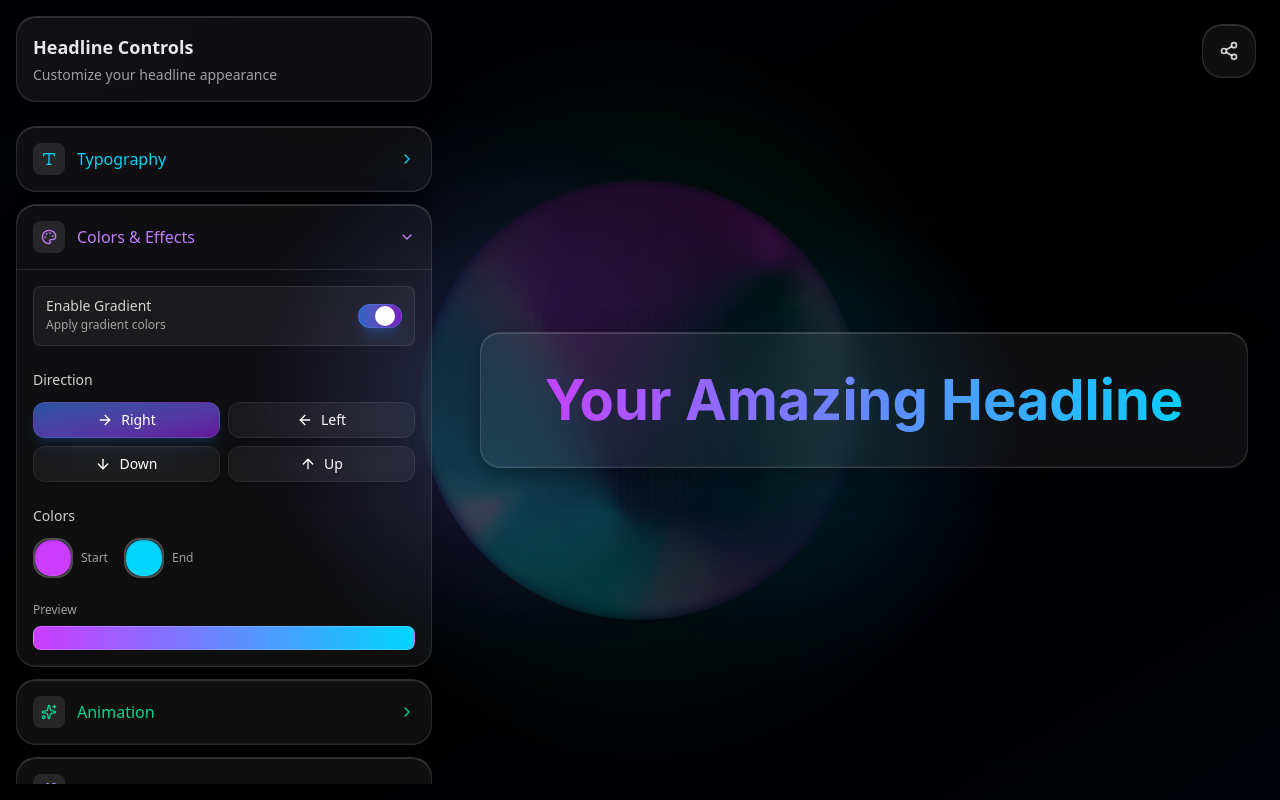
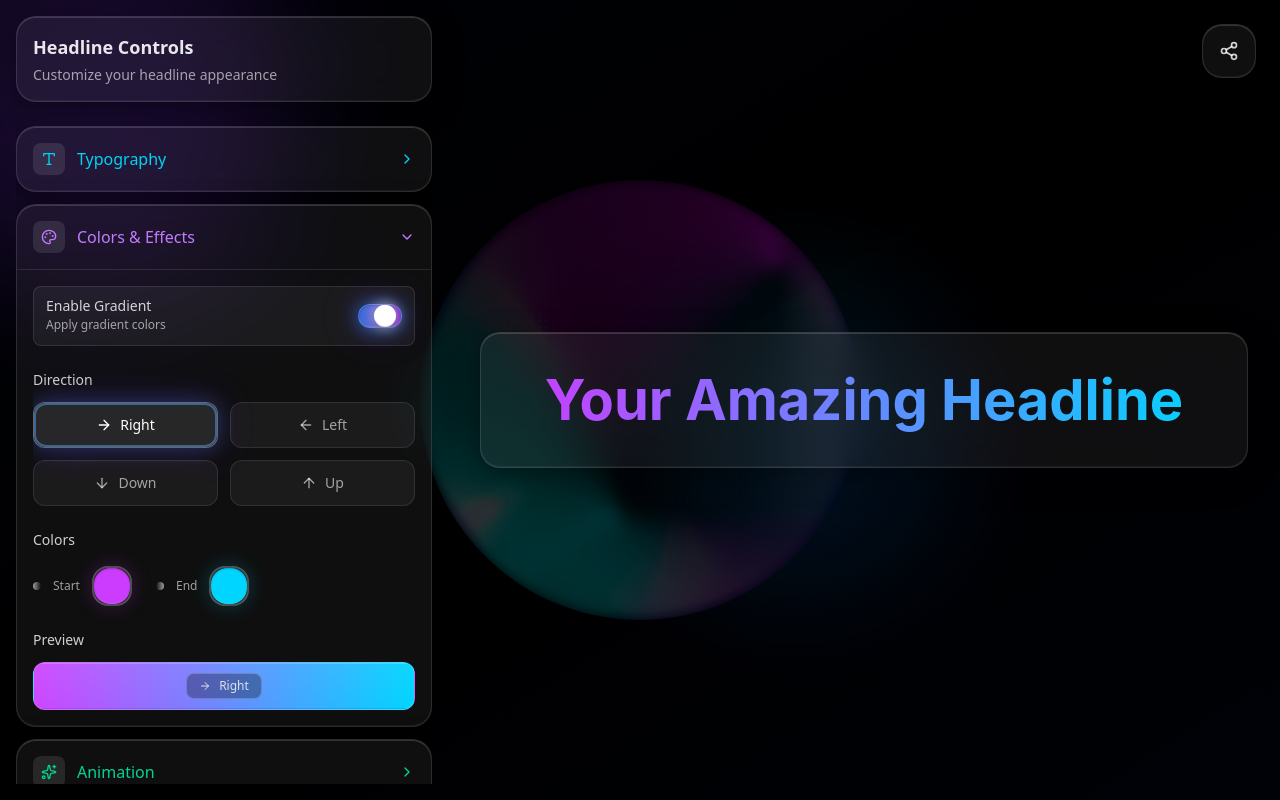
Before and after one commit to monir178/headline-widget, a React (Vite) app: page / in a window 1280 px wide. Both pictures are taken after a click on the button "Colors & Effects". Built offline with nearby package versions, Linux system fonts and the light colour scheme.

Commit message:
refactor: color picker controls are polished

```diff
--- a/src/App.tsx
+++ b/src/App.tsx
@@ -10,9 +10,8 @@ function App() {
       {/* Enhanced Background */}
       <div className="fixed inset-0 z-0">
         {/* Animated gradient orbs */}
-        <div className="absolute top-1/4 left-1/4 w-96 h-96 bg-gradient-to-br from-violet-500/20 to-purple-600/20 rounded-full blur-3xl animate-pulse"></div>
+        <div className="absolute -top-24 -left-24 w-96 h-96 bg-gradient-to-br from-purple-500/20 to-violet-600/20 rounded-full blur-3xl "></div>
         <div className="absolute bottom-1/4 right-1/4 w-80 h-80 bg-gradient-to-br from-cyan-500/15 to-blue-600/15 rounded-full blur-3xl animate-pulse delay-1000"></div>
-        <div className="absolute top-1/2 left-1/2 transform -translate-x-1/2 -translate-y-1/2 w-[600px] h-[600px] bg-gradient-to-br from-emerald-500/10 to-teal-600/10 rounded-full blur-3xl animate-pulse delay-2000"></div>
       </div>
 
       {/* Siri Orb Background */}
--- a/src/components/CompactControlPanel.tsx
+++ b/src/components/CompactControlPanel.tsx
@@ -12,6 +12,7 @@ import { TypographyControls } from "./TypographyControls";
 import { GradientControls } from "./GradientControls";
 import { AnimationControls } from "./AnimationControls";
 import { WordStylingControls } from "./WordStylingControls";
+import { cn } from "@/lib/utils/cn";
 
 interface ControlSection {
   id: string;
@@ -124,7 +125,10 @@ export const CompactControlPanel = () => {
                   {/* Section Header */}
                   <button
                     onClick={() => toggleSection(section.id)}
-                    className="w-full p-4 flex items-center justify-between hover:bg-white/5 transition-colors duration-200">
+                    className={cn(
+                      "w-full p-4 flex items-center justify-between hover:bg-white/5 transition-colors duration-200",
+                      !isExpanded ? "rounded-2xl" : "rounded-t-2xl"
+                    )}>
                     <div className="flex items-center gap-3">
                       <div
                         className={`p-2 rounded-lg bg-white/10 ${colorClasses.text}`}>
--- a/src/components/GradientControls.tsx
+++ b/src/components/GradientControls.tsx
@@ -1,19 +1,38 @@
 import { useHeadlineStore } from "@/store/headline-store";
 import { Switch } from "@/components/ui/switch";
 import { Label } from "@/components/ui/label";
-import { Button } from "@/components/ui/button";
 import { ArrowRight, ArrowLeft, ArrowDown, ArrowUp } from "lucide-react";
+import { motion, AnimatePresence } from "framer-motion";
+import { cn } from "@/lib/utils/cn";
+import React from "react";
 
 const directions = [
-  { value: "→" as const, icon: ArrowRight, label: "Right" },
-  { value: "←" as const, icon: ArrowLeft, label: "Left" },
-  { value: "↓" as const, icon: ArrowDown, label: "Down" },
-  { value: "↑" as const, icon: ArrowUp, label: "Up" },
+  {
+    value: "→" as const,
+    icon: ArrowRight,
+    label: "Right",
+    gradient: "to right",
+  },
+  { value: "←" as const, icon: ArrowLeft, label: "Left", gradient: "to left" },
+  {
+    value: "↓" as const,
+    icon: ArrowDown,
+    label: "Down",
+    gradient: "to bottom",
+  },
+  { value: "↑" as const, icon: ArrowUp, label: "Up", gradient: "to top" },
 ];
 
 export const GradientControls = () => {
   const { settings, updateGradient } = useHeadlineStore();
   const { gradient } = settings;
+
+  const getDirectionGradient = () => {
+    const direction =
+      directions.find((d) => d.value === gradient.direction)?.gradient ||
+      "to right";
+    return `linear-gradient(${direction}, ${gradient.startColor}, ${gradient.endColor})`;
+  };
 
   return (
     <div className="space-y-6">
@@ -44,75 +63,178 @@ export const GradientControls = () => {
         />
       </div>
 
+      <AnimatePresence>
         {gradient.enabled && (
-        <>
+          <motion.div
+            initial={{ opacity: 0, height: 0 }}
+            animate={{ opacity: 1, height: "auto" }}
+            exit={{ opacity: 0, height: 0 }}
+            transition={{ duration: 0.3, ease: "easeInOut" }}
+            className="space-y-6 overflow-hidden">
             {/* Direction Controls */}
             <div className="space-y-3">
               <Label className="text-sm font-medium text-white/80">
                 Direction
               </Label>
-            <div className="grid grid-cols-2 gap-2">
-              {directions.map(({ value, icon: Icon, label }) => (
-                <Button
+              <div className="grid grid-cols-2 gap-3">
+                {directions.map(({ value, icon: Icon, label }) => {
+                  const isActive = gradient.direction === value;
+
+                  return (
+                    <motion.button
                       key={value}
-                  variant={gradient.direction === value ? "default" : "outline"}
-                  size="sm"
                       onClick={() => updateGradient({ direction: value })}
-                  className="flex items-center gap-2">
-                  <Icon className="h-4 w-4" />
+                      className={cn(
+                        "relative p-3 rounded-xl border transition-all duration-500 ease-[cubic-bezier(0.34,1.56,0.64,1)] group overflow-hidden",
+                        isActive
+                          ? "border-white/30 bg-white/10 shadow-[0_0_20px_rgba(59,130,246,0.3),0_0_40px_rgba(147,51,234,0.2)]"
+                          : "border-white/10 bg-white/5 hover:border-white/20 hover:bg-white/8"
+                      )}
+                      whileHover={{ scale: 1.02 }}
+                      whileTap={{ scale: 0.98 }}>
+                      {/* Content */}
+                      <div className="relative flex items-center gap-2 justify-center">
+                        <Icon
+                          className={cn(
+                            "h-4 w-4 transition-all duration-300",
+                            isActive ? "text-white" : "text-white/60"
+                          )}
+                        />
+                        <span
+                          className={cn(
+                            "text-sm font-medium transition-all duration-300",
+                            isActive ? "text-white" : "text-white/60"
+                          )}>
                           {label}
-                </Button>
-              ))}
+                        </span>
+                      </div>
+
+                      {/* Active indicator */}
+                      {isActive && (
+                        <motion.div
+                          layoutId="activeDirection"
+                          className="absolute inset-0 border-2 border-blue-400/50 rounded-xl"
+                          transition={{
+                            type: "spring",
+                            bounce: 0.2,
+                            duration: 0.6,
+                          }}
+                        />
+                      )}
+                    </motion.button>
+                  );
+                })}
               </div>
             </div>
 
             {/* Color Pickers */}
-          <div className="space-y-3">
-            <Label className="text-sm font-medium text-white/80">Colors</Label>
-            <div className="flex items-center gap-4">
-              <div className="flex items-center gap-2">
+            <div className="space-y-4">
+              <Label className="text-sm font-medium text-white/80">
+                Colors
+              </Label>
+              <div className="flex items-center gap-6">
+                {/* Start Color */}
+                <div className="flex items-center gap-3">
+                  <div className="w-2 h-2 rounded-full bg-gradient-to-r from-white to-transparent opacity-60" />
+                  <span className="text-xs text-white/60 font-medium">
+                    Start
+                  </span>
+                  <motion.div
+                    whileHover={{ scale: 1.1 }}
+                    whileTap={{ scale: 0.95 }}
+                    className="relative">
                     <input
                       type="color"
                       value={gradient.startColor}
                       onChange={(e) =>
                         updateGradient({ startColor: e.target.value })
                       }
-                  className="w-8 h-8 rounded-lg cursor-pointer color-input"
+                      className="w-12 h-12 rounded-full cursor-pointer border-2 border-white/30 transition-all duration-300 hover:border-white/50"
+                      style={{ backgroundColor: gradient.startColor }}
                     />
-                <span className="text-xs text-white/60">Start</span>
+                    <div
+                      className="absolute inset-0 rounded-full transition-all duration-300 pointer-events-none -z-10"
+                      style={{
+                        boxShadow: `0 0 20px ${gradient.startColor}40`,
+                      }}
+                    />
+                  </motion.div>
                 </div>
-              <div className="flex items-center gap-2">
+
+                {/* End Color */}
+                <div className="flex items-center gap-3">
+                  <div className="w-2 h-2 rounded-full bg-gradient-to-r from-transparent to-white opacity-60" />
+                  <span className="text-xs text-white/60 font-medium">End</span>
+                  <motion.div
+                    whileHover={{ scale: 1.1 }}
+                    whileTap={{ scale: 0.95 }}
+                    className="relative">
                     <input
                       type="color"
                       value={gradient.endColor}
-                  onChange={(e) => updateGradient({ endColor: e.target.value })}
-                  className="w-8 h-8 rounded-lg cursor-pointer color-input"
+                      onChange={(e) =>
+                        updateGradient({ endColor: e.target.value })
+                      }
+                      className="w-12 h-12 rounded-full cursor-pointer border-2 border-white/30 transition-all duration-300 hover:border-white/50"
+                      style={{ backgroundColor: gradient.endColor }}
                     />
-                <span className="text-xs text-white/60">End</span>
+                    <div
+                      className="absolute inset-0 rounded-full transition-all duration-300 pointer-events-none -z-10"
+                      style={{
+                        boxShadow: `0 0 20px ${gradient.endColor}40`,
+                      }}
+                    />
+                  </motion.div>
                 </div>
               </div>
             </div>
 
-          {/* Gradient Preview */}
-          <div className="space-y-2">
-            <Label className="text-xs text-white/60">Preview</Label>
-            <div
-              className="h-6 rounded-lg border border-white/20"
-              style={{
-                background: `linear-gradient(${
-                  gradient.direction === "→"
-                    ? "to right"
-                    : gradient.direction === "←"
-                    ? "to left"
-                    : gradient.direction === "↓"
-                    ? "to bottom"
-                    : "to top"
-                }, ${gradient.startColor}, ${gradient.endColor})`,
+            {/* Enhanced Gradient Preview */}
+            <div className="space-y-3">
+              <Label className="text-sm font-medium text-white/80">
+                Preview
+              </Label>
+              <motion.div
+                className="relative h-12 rounded-xl border border-white/20 overflow-hidden"
+                style={{ background: getDirectionGradient() }}
+                animate={{
+                  background: getDirectionGradient(),
                 }}
-            />
+                transition={{ duration: 0.5, ease: "easeInOut" }}>
+                {/* Glassmorphism overlay */}
+                <div className="absolute inset-0 bg-gradient-to-br from-white/10 to-transparent" />
+                <div className="absolute inset-0 shadow-[inset_0_1px_0_rgba(255,255,255,0.2),inset_0_-1px_0_rgba(0,0,0,0.1)]" />
+
+                {/* Direction indicator */}
+                <div className="absolute inset-0 flex items-center justify-center">
+                  <motion.div
+                    key={gradient.direction}
+                    initial={{ opacity: 0, scale: 0.8 }}
+                    animate={{ opacity: 1, scale: 1 }}
+                    transition={{ duration: 0.3 }}
+                    className="flex items-center gap-2 px-3 py-1 bg-black/30 backdrop-blur-sm rounded-lg border border-white/20">
+                    {directions.find((d) => d.value === gradient.direction)
+                      ?.icon &&
+                      React.createElement(
+                        directions.find((d) => d.value === gradient.direction)!
+                          .icon,
+                        {
+                          className: "w-3 h-3 text-white/80",
+                        }
+                      )}
+                    <span className="text-xs text-white/80 font-medium">
+                      {
+                        directions.find((d) => d.value === gradient.direction)
+                          ?.label
+                      }
+                    </span>
+                  </motion.div>
                 </div>
-        </>
+              </motion.div>
+            </div>
+          </motion.div>
         )}
+      </AnimatePresence>
     </div>
   );
 };
--- a/src/components/ui/switch.tsx
+++ b/src/components/ui/switch.tsx
@@ -11,17 +11,34 @@ function Switch({
     <SwitchPrimitive.Root
       data-slot="switch"
       className={cn(
-        "peer data-[state=checked]:bg-gradient-to-r data-[state=checked]:from-blue-500/70 data-[state=checked]:to-purple-600/70 data-[state=unchecked]:bg-white/[0.08] focus:ring-1 focus:ring-white/10 backdrop-blur-xl inline-flex h-6 w-11 shrink-0 items-center rounded-full border border-white/[0.12] transition-all duration-300 outline-none disabled:cursor-not-allowed disabled:opacity-50 data-[state=checked]:shadow-blue-500/25 data-[state=checked]:border-blue-400/30 data-[state=checked]:shadow-lg data-[state=checked]:glow",
-        "box-shadow: inset 0 1px 2px rgba(0, 0, 0, 0.15), inset 0 -1px 0 rgba(255, 255, 255, 0.05), 0 1px 3px rgba(0, 0, 0, 0.1);",
-        "data-[state=checked]:box-shadow: inset 0 1px 2px rgba(0, 0, 0, 0.2), inset 0 -1px 0 rgba(255, 255, 255, 0.08), 0 0 20px rgba(59, 130, 246, 0.4), 0 0 40px rgba(147, 51, 234, 0.2);",
+        // Base styles
+        "peer inline-flex h-6 w-11 shrink-0 items-center rounded-full border backdrop-blur-xl outline-none disabled:cursor-not-allowed disabled:opacity-50",
+        // Smooth transitions with spring-like easing
+        "transition-all duration-500 ease-[cubic-bezier(0.34,1.56,0.64,1)]",
+        // Unchecked state
+        "bg-white/[0.08] border-white/[0.12] shadow-[inset_0_1px_2px_rgba(0,0,0,0.15),inset_0_-1px_0_rgba(255,255,255,0.05),0_1px_3px_rgba(0,0,0,0.1)]",
+        // Checked state with enhanced glow
+        "data-[state=checked]:bg-gradient-to-r data-[state=checked]:from-blue-500/80 data-[state=checked]:to-purple-600/80",
+        "data-[state=checked]:border-blue-400/40 data-[state=checked]:shadow-[inset_0_1px_2px_rgba(0,0,0,0.2),inset_0_-1px_0_rgba(255,255,255,0.1),0_0_20px_rgba(59,130,246,0.6),0_0_40px_rgba(147,51,234,0.3),0_4px_20px_rgba(59,130,246,0.2)]",
+        // Focus state
+        "focus-visible:ring-2 focus-visible:ring-blue-400/50 focus-visible:ring-offset-2 focus-visible:ring-offset-black",
         className
       )}
       {...props}>
       <SwitchPrimitive.Thumb
         data-slot="switch-thumb"
         className={cn(
-          "bg-white shadow-lg pointer-events-none block size-5 rounded-full transition-transform duration-300 data-[state=checked]:translate-x-[calc(100%-4px)] data-[state=unchecked]:translate-x-0.5",
-          "box-shadow: 0 2px 4px rgba(0, 0, 0, 0.2), inset 0 1px 0 rgba(255, 255, 255, 0.8), inset 0 -1px 0 rgba(0, 0, 0, 0.1);"
+          // Base thumb styles
+          "pointer-events-none block size-5 rounded-full bg-white",
+          // Enhanced smooth animation with spring easing
+          "transition-all duration-500 ease-[cubic-bezier(0.34,1.56,0.64,1)]",
+          // Position and shadows
+          "data-[state=checked]:translate-x-[calc(100%-4px)] data-[state=unchecked]:translate-x-0.5",
+          "shadow-[0_2px_4px_rgba(0,0,0,0.2),inset_0_1px_0_rgba(255,255,255,0.8),inset_0_-1px_0_rgba(0,0,0,0.1)]",
+          // Enhanced glow when checked
+          "data-[state=checked]:shadow-[0_2px_8px_rgba(0,0,0,0.3),inset_0_1px_0_rgba(255,255,255,0.9),inset_0_-1px_0_rgba(0,0,0,0.1),0_0_12px_rgba(255,255,255,0.8)]",
+          // Subtle scale effect
+          "data-[state=checked]:scale-110"
         )}
       />
     </SwitchPrimitive.Root>
```
Also changed, not shown: src/components/ui/slider.tsx (+33 -3 lines). Lines whose indentation alone changed are shown as unchanged.
